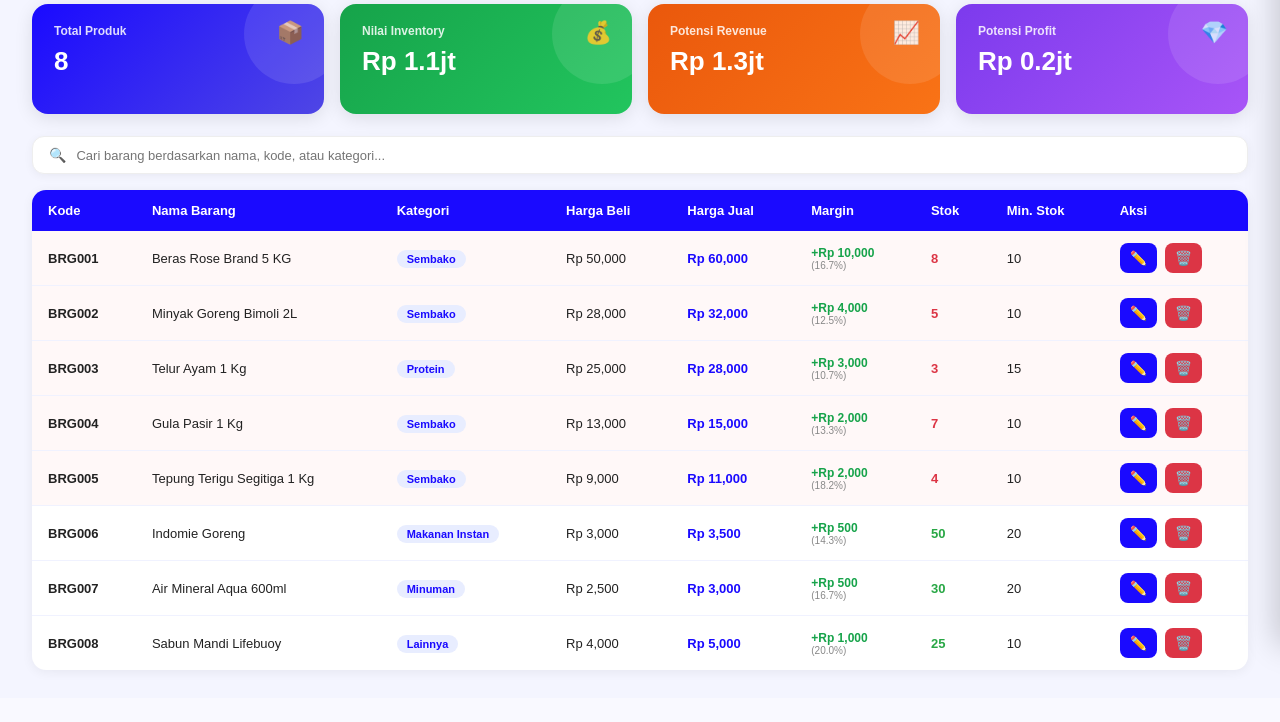
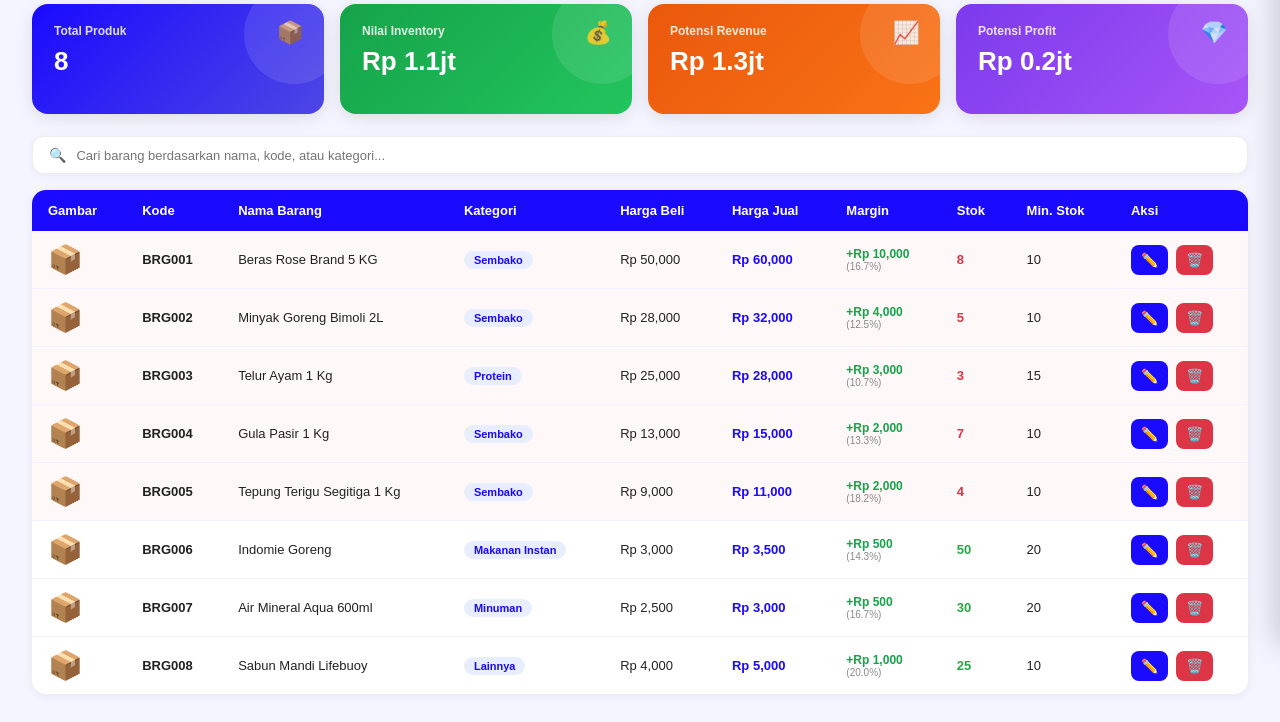
Before and after one commit to RafidH777/SintaCell, a PHP site: page /frontend/pages/pemilik_barang.php in a window 1280 px wide. Shown: the part 155-877 px from the top of the page. Before the commit the page ends 827 px from the top, so only its background shows below. Run offline with PHP 8.4, Linux system fonts and the light colour scheme; a user stored in the database is signed in; data comes from the database, SQL or seed files in the repository.

Commit message:
Add picture

```diff
--- a/frontend/pages/pemilik_barang.php
+++ b/frontend/pages/pemilik_barang.php
@@ -51,7 +51,7 @@ include 'pemilik_header.php';
         <table class="pm-table">
             <thead>
                 <tr>
-                    <th>Kode</th><th>Nama Barang</th><th>Kategori</th>
+                    <th>Gambar</th><th>Kode</th><th>Nama Barang</th><th>Kategori</th>
                     <th>Harga Beli</th><th>Harga Jual</th><th>Margin</th>
                     <th>Stok</th><th>Min. Stok</th><th>Aksi</th>
                 </tr>
@@ -63,6 +63,14 @@ include 'pemilik_header.php';
                 $stokRendah = $b['stok'] < $b['stok_minimal'];
             ?>
             <tr style="<?= $stokRendah ? 'background:#fff8f8;' : '' ?>">
+                <td>
+                    <?php if(!empty($b['gambar'])): ?>
+                        <img src="../../uploads/barang/<?= htmlspecialchars($b['gambar']) ?>"
+                             style="width:48px;height:48px;object-fit:cover;border-radius:8px;">
+                    <?php else: ?>
+                        <span style="font-size:28px;">📦</span>
+                    <?php endif; ?>
+                </td>
                 <td class="fw-bold"><?= htmlspecialchars($b['kode']) ?></td>
                 <td><?= htmlspecialchars($b['nama']) ?></td>
                 <td><span class="badge-cat"><?= htmlspecialchars($b['kategori']??'-') ?></span></td>
@@ -103,6 +111,11 @@ include 'pemilik_header.php';
                 <div class="pm-form-group"><label class="pm-form-lbl req">Stok Awal</label><input type="number" class="pm-form-ctrl" name="stok" min="0" value="0" required></div>
                 <div class="pm-form-group"><label class="pm-form-lbl req">Stok Minimal</label><input type="number" class="pm-form-ctrl" name="stok_minimal" min="0" value="10" required></div>
             </div>
+            <div class="pm-form-group">
+                <label class="pm-form-lbl">Gambar Barang</label>
+                <input type="file" class="pm-form-ctrl" id="inputGambarTambah" accept="image/*" onchange="previewGambar('prevTambah',this)">
+                <img id="prevTambah" src="" style="display:none;width:80px;height:80px;object-fit:cover;border-radius:8px;margin-top:6px;">
+            </div>
         </div>
         <div class="modal-ft"><button type="button" class="modal-btn-sec" onclick="closeModal('modalTambah')">Batal</button><button type="submit" class="modal-btn-prim">+ Tambah Barang</button></div>
         </form>
@@ -132,6 +145,11 @@ include 'pemilik_header.php';
                 <div class="pm-form-group"><label class="pm-form-lbl req">Stok Minimal</label><input type="number" class="pm-form-ctrl" name="stok_minimal" id="editSM" min="0" required></div>
             </div>
             <div id="marginInfo" style="background:#e8f5e9;border-radius:8px;padding:10px 14px;font-size:13px;"></div>
+            <div class="pm-form-group" style="margin-top:12px;">
+                <label class="pm-form-lbl">Gambar Barang</label>
+                <img id="prevEdit" src="" style="display:none;width:80px;height:80px;object-fit:cover;border-radius:8px;margin-bottom:6px;display:block;">
+                <input type="file" class="pm-form-ctrl" id="inputGambarEdit" accept="image/*" onchange="previewGambar('prevEdit',this)">
+            </div>
         </div>
         <div class="modal-ft"><button type="button" class="modal-btn-sec" onclick="closeModal('modalEdit')">Batal</button><button type="submit" class="modal-btn-prim">💾 Simpan</button></div>
         </form>
@@ -148,6 +166,10 @@ function editBarang(b){
     document.getElementById('editHJ').value=b.harga_jual;
     document.getElementById('editStok').value=b.stok;
     document.getElementById('editSM').value=b.stok_minimal;
+    // Tampilkan gambar lama jika ada
+    const prevEdit = document.getElementById('prevEdit');
+    if(b.gambar){ prevEdit.src='../../uploads/barang/'+b.gambar; prevEdit.style.display='block'; }
+    else { prevEdit.style.display='none'; }
     calcMargin(); openModal('modalEdit');
 }
 function calcMargin(){
@@ -156,12 +178,35 @@ function calcMargin(){
     const m=hj>0?((hj-hb)/hj*100).toFixed(1):0;
     document.getElementById('marginInfo').innerHTML=`Margin: <strong style="color:#28a745">Rp ${(hj-hb).toLocaleString('id-ID')},- (${m}%)</strong>`;
 }
-async function submitBarang(e,mode){
+function previewGambar(previewId, input){
+    if(!input.files[0]) return;
+    const reader = new FileReader();
+    reader.onload = e => {
+        const img = document.getElementById(previewId);
+        img.src = e.target.result;
+        img.style.display = 'block';
+    };
+    reader.readAsDataURL(input.files[0]);
+}
+async function submitBarang(e, mode){
     e.preventDefault();
-    const data=Object.fromEntries(new FormData(e.target)); data.action=mode;
-    const res=await fetch('../../backend/api/barang.php',{method:'POST',headers:{'Content-Type':'application/json'},body:JSON.stringify(data)});
-    const r=await res.json();
-    if(r.success){showToast(r.message);setTimeout(()=>location.reload(),800);}
+    const data = Object.fromEntries(new FormData(e.target));
+    data.action = mode;
+
+    // Upload gambar dulu jika ada
+    const fileInput = document.getElementById(mode==='tambah' ? 'inputGambarTambah' : 'inputGambarEdit');
+    if(fileInput && fileInput.files[0]){
+        const fd = new FormData();
+        fd.append('gambar', fileInput.files[0]);
+        const upRes = await fetch('../../backend/api/barang.php', {method:'POST', body:fd});
+        const upData = await upRes.json();
+        if(upData.success) data.gambar = upData.data.nama_file;
+        else { showToast('Gagal upload gambar','error'); return; }
+    }
+
+    const res = await fetch('../../backend/api/barang.php', {method:'POST', headers:{'Content-Type':'application/json'}, body:JSON.stringify(data)});
+    const r = await res.json();
+    if(r.success){ showToast(r.message); setTimeout(()=>location.reload(), 800); }
     else showToast(r.message||'Gagal','error');
 }
 async function hapusBarang(id,nama){
```
Also changed, not shown: backend/api/barang.php (+20 -3 lines), frontend/pages/kasir.php (+6 -1 lines), uploads/barang/brg_69eb3fb9e8e4e.jpeg (added), uploads/barang/brg_69eb405bd55df.jpeg (added), uploads/barang/brg_69eb411113a11.jpg (added), uploads/barang/brg_69eb416ca022e.jpg (added), uploads/barang/brg_69eb41bbdd174.jpeg (added), uploads/barang/brg_69eb41fc8278b.jpg (added), uploads/barang/brg_69eb4264cc077.webp (added), uploads/barang/brg_69eb42de68c9c.webp (added), uploads/barang/brg_69eb432bf304a.jpeg (added).
